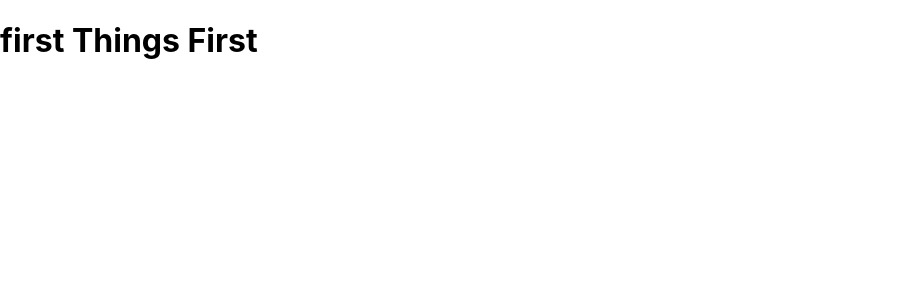
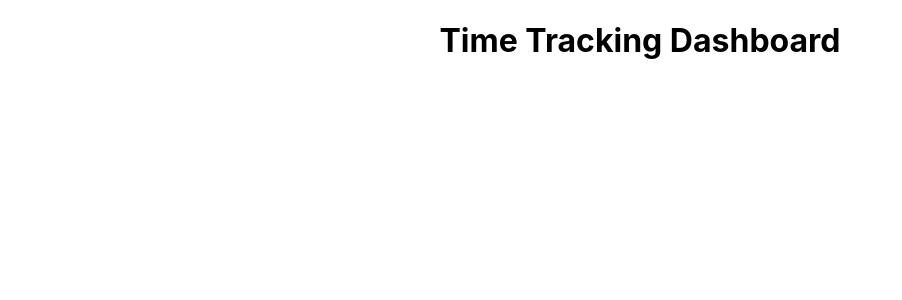
Before and after one commit to latif-essam/frontendmentors-challenges, a React (Create React App) app: page / in a window 1280 px wide. Shown: the top 300 px of the page, without its empty margins (0-902 px from the left). Built offline with nearby package versions, Linux system fonts and the light colour scheme.

Commit message:
Start working on time-tracking-dashboard branch

```diff
--- a/src/App.tsx
+++ b/src/App.tsx
@@ -4,8 +4,8 @@ import "./styles/App.css";
 
 function App() {
   return (
-    <div>
-      <h1>first Things First</h1>
+    <div style={{ textAlign: "center" }}>
+      <h1>Time Tracking Dashboard</h1>
     </div>
   );
 }
```
